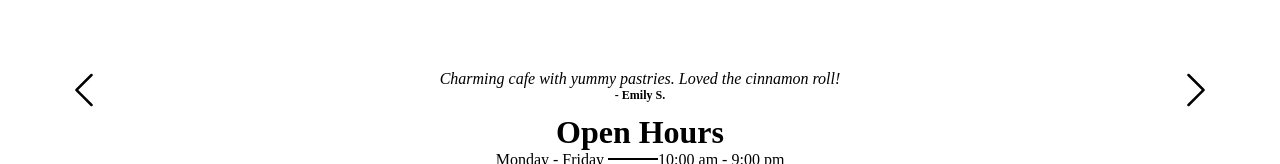
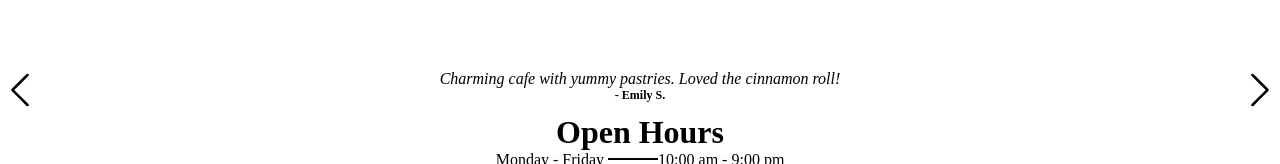
Before and after one commit to maycaelaenguito/cafe-lumiere-with-react, a React (Create React App) app: page / in a window 1280 px wide. Shown: the part 1937-2101 px from the top of the page. Built offline with nearby package versions, Linux system fonts and the light colour scheme.

Commit message:
adjusted buttons

```diff
--- a/src/components/bgslideshow.css
+++ b/src/components/bgslideshow.css
@@ -135,7 +135,7 @@
     border: 2px solid #ffffff;
     content: '';
     position: absolute;
-    width: 0;
+    width: 20%;
     height: 100%;
     top: 0;
     left: -5vw;
--- a/src/components/reviewslider.css
+++ b/src/components/reviewslider.css
@@ -3,7 +3,7 @@
   display: flex;
   flex-direction: column;
   align-items: center;
-  width: 300px; /* Set your desired width */
+
   margin: 0 auto;
 }
 
@@ -36,7 +36,7 @@
 .slide-control{
   display: flex;
   justify-content: space-between;
-  width: 90vw;
+  width: 100%;
 }
 
 
```
